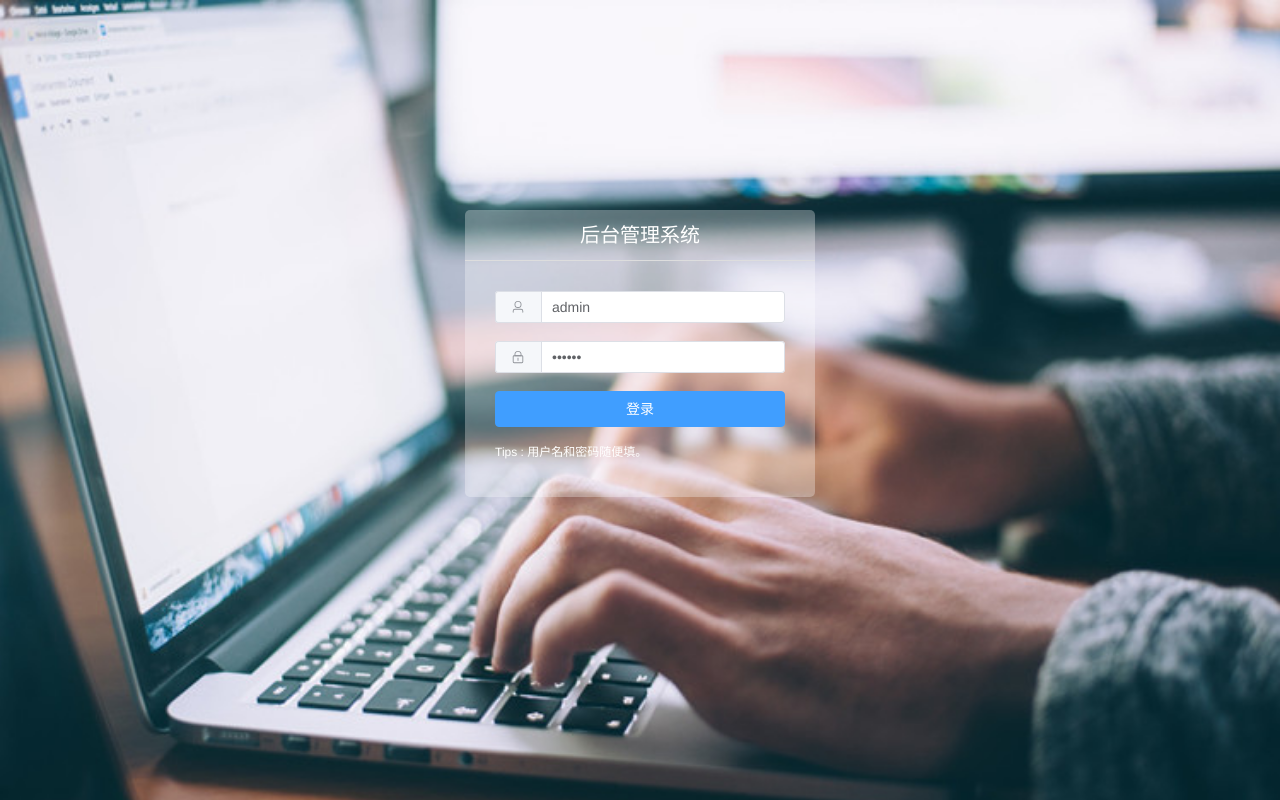
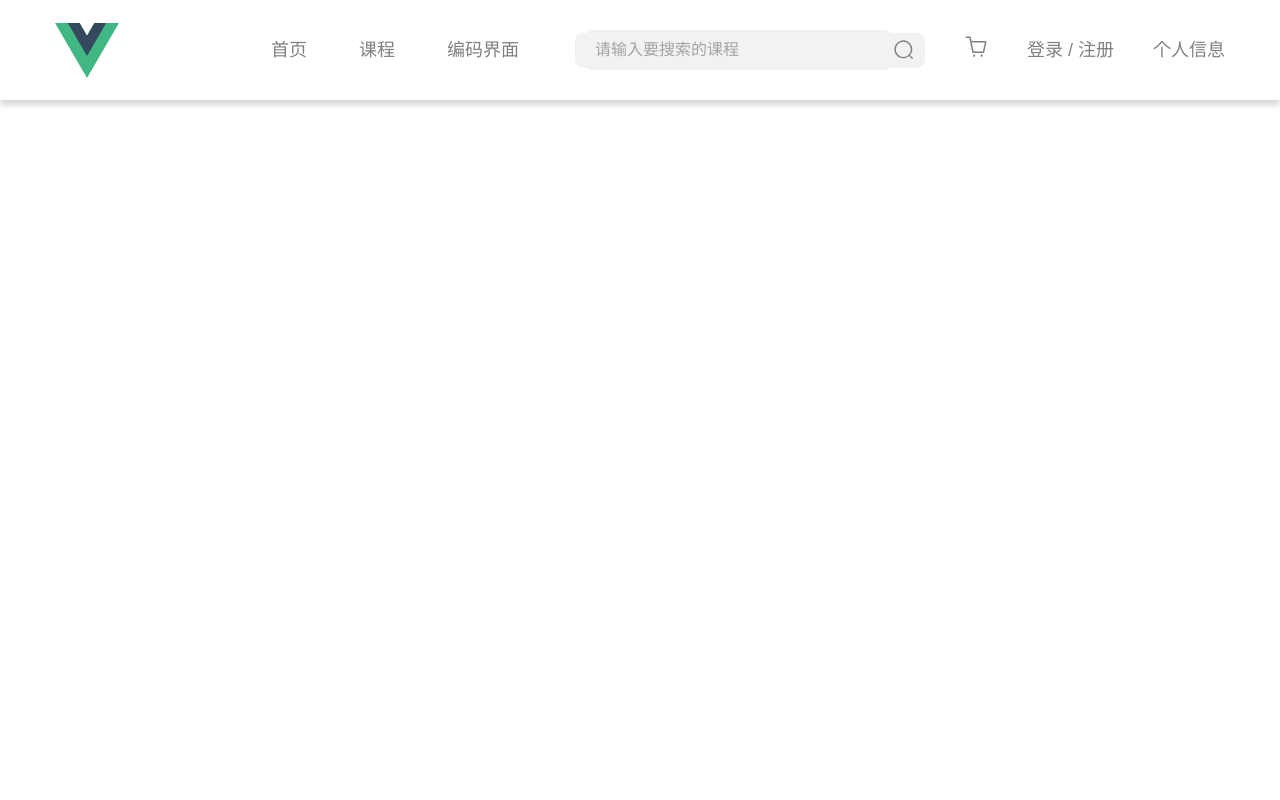
Before and after one commit to TianHui777/-, a Vue app: page /student in a window 1280 px wide. Before the commit this address led to /student#/login. Built offline with nearby package versions, Linux system fonts and the light colour scheme; a small style sheet from the web is missing.

Commit message:
学生页面框架

```diff
--- a/src/App.vue
+++ b/src/App.vue
@@ -1,5 +1,5 @@
 <template>
-	<router-view />
+  <router-view/>
 </template>
 
 <style>
--- /dev/null
+++ b/src/components/common/Header.vue
@@ -0,0 +1,139 @@
+<template>
+  <header>
+    <div class='header-content'>
+      <h1 class='content-logo'>
+        <img src="../../assets/img/logo.svg">
+      </h1>
+      <div class='content-nav'>
+        <ul>
+          <li>
+            <router-link to="/student/home">首页</router-link>
+          </li>
+          <li>
+            <router-link to="/student/course">课程</router-link>
+          </li>
+          <li>
+            <router-link to="/student/code">编码界面</router-link>
+          </li>
+        </ul>
+      </div>
+      <div class='search-buy-login'>
+        <div class='content-search'>
+          <input type="" placeholder="请输入要搜索的课程">
+          <el-icon color='#808080' :size='22'>
+            <search style="width: 22px; height:22px;"/>
+          </el-icon>
+        </div>
+        <div class='content-shopping'>
+          <el-icon color='#808080' :size='24'>
+            <shopping-cart style="width: 24px; height:24px;"/>
+          </el-icon>
+        </div>
+        <div class='content-login'>
+          <router-link to="/login">登录 / 注册</router-link>
+        </div>
+
+        <div class='content-login'>
+          <router-link to="/student/info">个人信息</router-link>
+        </div>
+
+
+      </div>
+    </div>
+  </header>
+</template>
+
+<script setup>
+
+</script>
+
+<style scoped>
+header {
+  position: relative;
+  display: flex;
+  justify-content: center;
+  align-items: center;
+  width: 100%;
+  height: 100px;
+  background: white;
+  box-shadow: 0px 5px 6px rgba(0, 0, 0, 0.16);
+  opacity: 1;
+}
+
+.header-content {
+  display: flex;
+  justify-content: space-around;
+  width: 1200px;
+}
+
+.content-logo {
+  width: 160px;
+  height: 55px;
+  margin: 10px 0;
+  cursor: pointer;
+}
+
+.content-logo img {
+  height: 100%;
+}
+
+.content-nav {
+  width: 300px;
+  height: 75px;
+  cursor: pointer;
+}
+
+.content-nav ul {
+  display: flex;
+  justify-content: space-around;
+  align-items: center;
+  width: 100%;
+  height: 75px;
+}
+
+.content-nav ul li {
+  font-size: 18px;
+  color: #808080;
+  text-decoration: none;
+}
+
+.search-buy-login {
+  display: flex;
+  justify-content: space-between;
+  align-items: center;
+  width: 650px;
+}
+
+.content-search {
+  display: flex;
+  align-items: center;
+  padding: 5px 10px;
+  width: 350px;
+  height: 35px;
+  border-radius: 8px;
+  background: #f0f2f4;
+}
+
+.content-search input {
+  padding: 0 10px;
+  width: 430px;
+  height: 40px;
+  border: 0;
+  border-radius: 8px;
+  color: #808080;
+  background: #f0f2f4;
+  font-size: 16px;
+  outline: none;
+}
+
+.content-login {
+  font-size: 18px;
+  color: #808080;
+  text-align: center;
+  cursor: pointer;
+}
+
+.content-shopping {
+  cursor: pointer;
+}
+</style>
--- a/src/components/monacoEditor.vue
+++ b/src/components/monacoEditor.vue
@@ -1,5 +1,5 @@
 <template>
-    <div ref="codeEditBox" class="codeEditBox"></div>
+  <div ref="codeEditBox" class="codeEditBox"></div>
 
 </template>
 
--- /dev/null
+++ b/src/components/student/CodeComponent.vue
@@ -0,0 +1,11 @@
+<template>
+  <div>编码界面</div>
+</template>
+
+<script setup lang="ts">
+
+</script>
+
+<style scoped>
+
+</style>
--- /dev/null
+++ b/src/components/student/CourseComponent.vue
@@ -0,0 +1,13 @@
+<template>
+<div>学生选课页面</div>
+</template>
+
+<script setup lang="ts">
+
+
+
+</script>
+
+<style scoped>
+
+</style>
--- /dev/null
+++ b/src/components/student/HomeComponent.vue
@@ -0,0 +1,11 @@
+<template>
+  <div>学生主页</div>
+</template>
+
+<script setup lang="ts">
+
+</script>
+
+<style scoped>
+
+</style>
--- /dev/null
+++ b/src/components/student/StudentInfoComponent.vue
@@ -0,0 +1,11 @@
+<template>
+  <div>学生个人信息界面</div>
+</template>
+
+<script setup lang="ts">
+
+</script>
+
+<style scoped>
+
+</style>
--- a/src/router/index.ts
+++ b/src/router/index.ts
@@ -1,4 +1,4 @@
-import {createRouter, createWebHashHistory, RouteRecordRaw} from "vue-router";
+import {createRouter, createWebHashHistory, createWebHistory, RouteRecordRaw} from "vue-router";
 import {usePermissStore} from '../store/permiss'
 import Home from "../views/home.vue";
 
@@ -6,7 +6,8 @@ const routes: RouteRecordRaw[] = [
     {
         path: '/',
         redirect: '/dashboard'
-    }, {
+    },
+    {
         path: "/",
         name: "Home",
         component: Home,
@@ -108,40 +109,84 @@ const routes: RouteRecordRaw[] = [
                 component: () => import (/* webpackChunkName: "markdown" */ '../views/markdown.vue')
             }
         ]
-    }, {
+    },
+    {
         path: "/login",
         name: "Login",
         meta: {
             title: '登录'
         },
         component: () => import ( /* webpackChunkName: "login" */ "../views/login.vue")
-    }, {
+    },
+    {
         path: '/403',
         name: '403',
         meta: {
             title: '没有权限'
         },
-        component: () => import (/* webpackChunkName: "403" */ '../views/403.vue')
+        component: () => import (/* webpackChunkName: "403" */ '../views/403.vue'),
+
     },
+
+
+    /*
+        学生页面
+     */
+    {
+        path: '/student',
+        name: 'student',
+        component: () => import (/* webpackChunkName: "403" */ '../views/StudentHomeView.vue'),
+
+        /*
+            子页面
+         */
+        children: [
+            {
+                path: '/student/code',
+                name: 'code',
+                component: () => import (/* 编码界面 */ '../components/student/CodeComponent.vue'),
+            },
+            {
+                path: '/student/course',
+                name: 'course',
+                component: () => import (/* 选课界面 */ '../components/student/CourseComponent.vue'),
+            },
+            {
+                path: '/student/home',
+                name: 'home',
+                component: () => import (/* 学生主页 */ '../components/student/HomeComponent.vue'),
+            },
+            {
+                path: '/student/info',
+                name: 'info',
+                component: () => import (/* 学生信息页面 */ '../components/student/StudentInfoComponent.vue'),
+            },
+
+
+        ]
+
+    },
+
+
 ];
 
 const router = createRouter({
-    history: createWebHashHistory(),
+    history: createWebHistory(import.meta.env.BASE_URL),
     routes
 });
 
-router.beforeEach((to, from, next) => {
-    document.title = `${to.meta.title} | vue-manage-system`;
-    const role = localStorage.getItem('ms_username');
-    const permiss = usePermissStore();
-    if (!role && to.path !== '/login') {
-        next('/login');
-    } else if (to.meta.permiss && !permiss.key.includes(to.meta.permiss)) {
-        // 如果没有权限，则进入403
-        next('/403');
-    } else {
-        next();
-    }
-});
+// router.beforeEach((to, from, next) => {
+//     document.title = `${to.meta.title} | vue-manage-system`;
+//     const role = localStorage.getItem('ms_username');
+//     const permiss = usePermissStore();
+//     if (!role && to.path !== '/login') {
+//         next('/login');
+//     } else if (to.meta.permiss && !permiss.key.includes(to.meta.permiss)) {
+//         // 如果没有权限，则进入403
+//         next('/403');
+//     } else {
+//         next();
+//     }
+// });
 
 export default router;
--- /dev/null
+++ b/src/views/StudentHomeView.vue
@@ -0,0 +1,20 @@
+<template>
+<Header></Header>
+
+  <router-view></router-view>
+
+
+
+</template>
+
+<script setup lang="ts">
+
+
+
+
+import Header from "../components/common/Header.vue";
+</script>
+
+<style scoped>
+
+</style>
--- a/vite.config.ts
+++ b/vite.config.ts
@@ -14,7 +14,8 @@ export default defineConfig({
             resolvers: [ElementPlusResolver()]
         }),
         Components({
-            resolvers: [ElementPlusResolver()]        })
+            resolvers: [ElementPlusResolver()]
+        })
     ],
     optimizeDeps: {
         include: ['schart.js',
```
Also changed, not shown: components.d.ts (+7 -0 lines), package.json (indentation only), src/assets/img/logo.svg (added).
